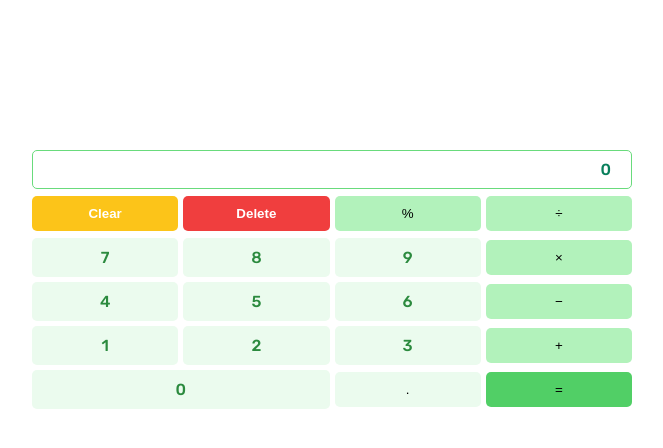
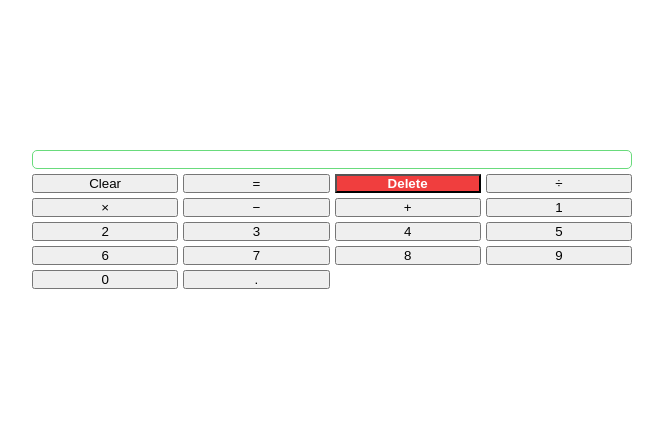
Before and after one commit to Ervin001/calculator, a plain HTML site: page index.html in a window 1280 px wide. Shown: the whole page, without its empty margins (308-971 px from the left). Drawn offline with Linux system fonts and the light colour scheme.

Commit message:
Reformatted html complete

```diff
--- a/index.html
+++ b/index.html
@@ -16,27 +16,30 @@
   </head>
   <body>
     <div class="calculator">
-      <div class="display">0</div>
-      <button class="btns btns--0 special clear">Clear</button>
-      <button class="btns btns--1 special delete">Delete</button>
-      <button class="btns btns--2 special percent">&percnt;</button>
-      <button class="btns btns--3 decimal">&#46;</button>
-      <button class="btns btns--4 special divide">&divide;</button>
-      <button class="btns btns--5 special multiply">&times;</button>
-      <button class="btns btns--6 special subtract">&minus;</button>
-      <button class="btns btns--7 special addition">&plus;</button>
-      <button class="btns btns--8 equals">&equals;</button>
+      <div class="display">
+        <div class="previous-number"></div>
+        <div class="current-number"></div>
+      </div>
 
-      <buttons id="zero" class="btns btns--9 btn-numbers">0</buttons>
-      <buttons id="one" class="btns btns--10 btn-numbers">1</buttons>
-      <buttons id="two" class="btns btns--11 btn-numbers">2</buttons>
-      <buttons id="three" class="btns btns--12 btn-numbers">3</buttons>
-      <buttons id="four" class="btns btns--13 btn-numbers">4</buttons>
-      <buttons id="five" class="btns btns--14 btn-numbers">5</buttons>
-      <buttons id="six" class="btns btns--15 btn-numbers">6</buttons>
-      <buttons id="seven" class="btns btns--16 btn-numbers">7</buttons>
-      <buttons id="eight" class="btns btns--17 btn-numbers">8</buttons>
-      <buttons id="nine" class="btns btns--18 btn-numbers">9</buttons>
+      <button class="two-cells">Clear</button>
+      <button class="two-cells">=</button>
+      <button class="delete">Delete</button>
+      <button data-operator>&divide;</button>
+      <button data-operator>&times;</button>
+      <button data-operator>&minus;</button>
+      <button data-operator>&plus;</button>
+
+      <button data-number>1</button>
+      <button data-number>2</button>
+      <button data-number>3</button>
+      <button data-number>4</button>
+      <button data-number>5</button>
+      <button data-number>6</button>
+      <button data-number>7</button>
+      <button data-number>8</button>
+      <button data-number>9</button>
+      <button data-number>0</button>
+      <button data-number>.</button>
     </div>
   </body>
 </html>
```
